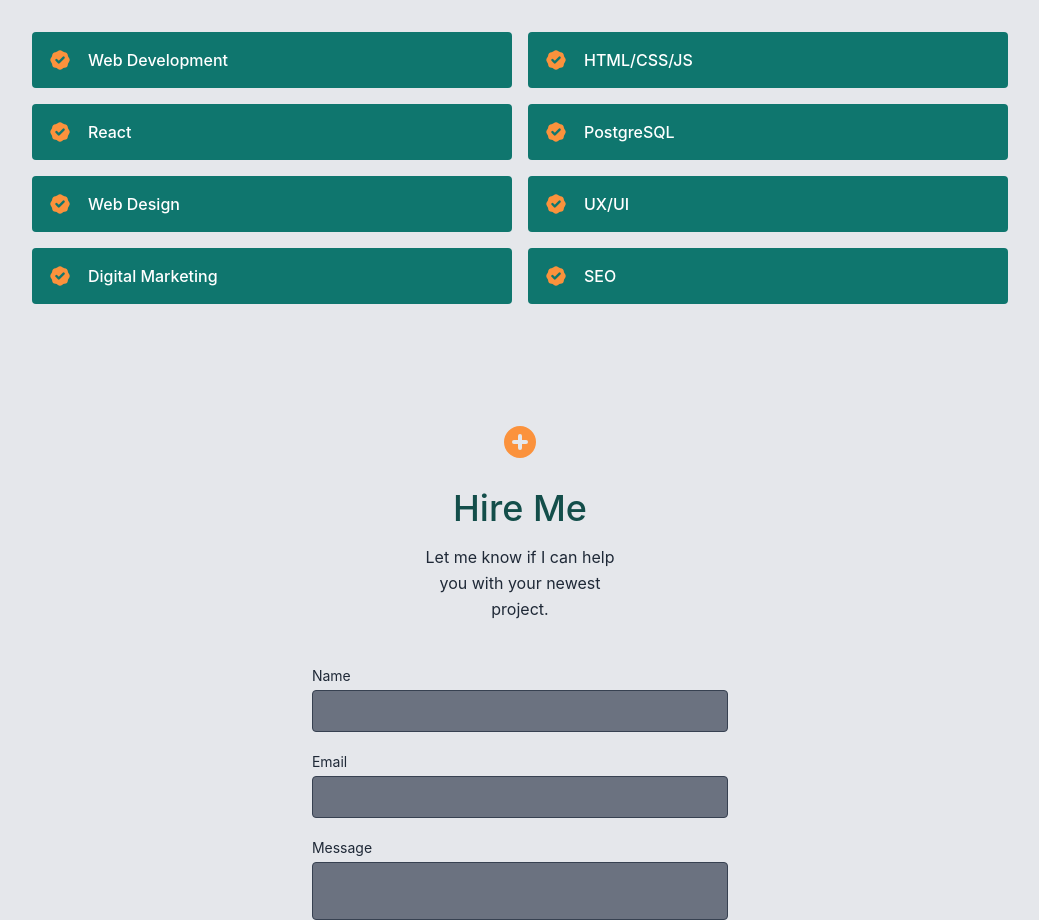
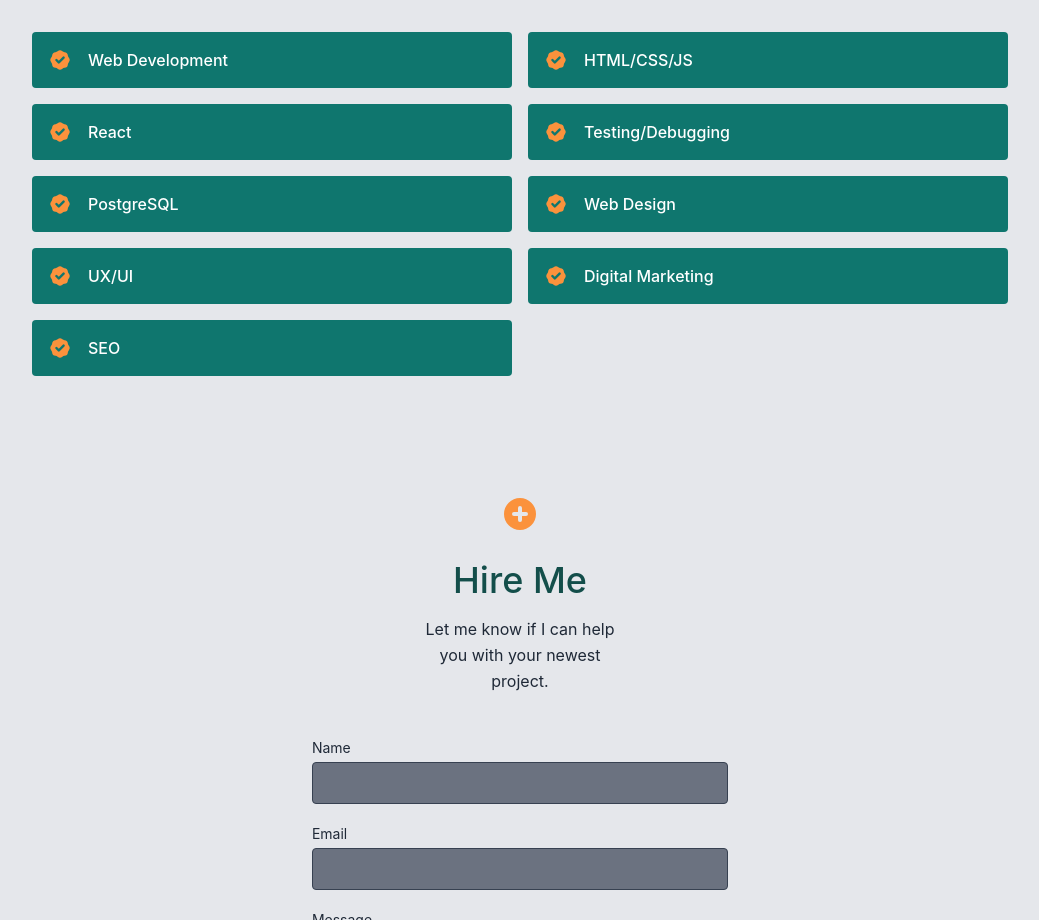
Before and after one commit to robalobadob/react-dev-portfolio, a React (Create React App) app: page / in a window 1280 px wide. Shown: the part 2260-3180 px from the top of the page, without its empty margins (120-1159 px from the left). Built offline with nearby package versions, Linux system fonts and the light colour scheme.

Commit message:
add new skill data

```diff
--- a/src/data.js
+++ b/src/data.js
@@ -51,6 +51,7 @@ export const skills = [
     "Web Development",
     "HTML/CSS/JS",
     "React",
+    "Testing/Debugging",
     "PostgreSQL",
     "Web Design",
     "UX/UI",
```
Also changed, not shown: 7 other files (tests, documents, lock files or other folders).
